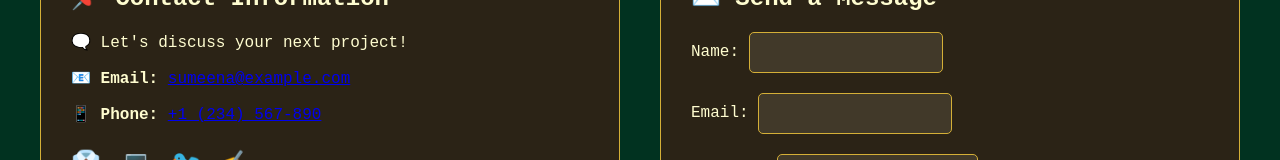
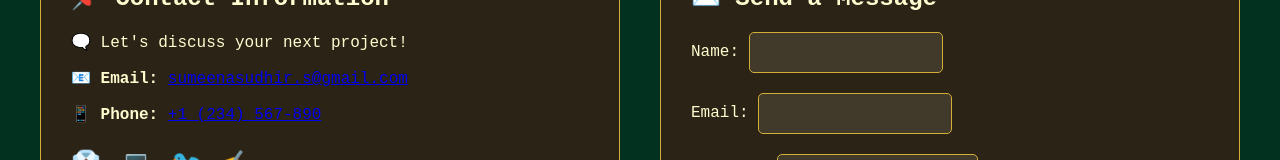
Before and after one commit to MetroVault/CODSOFT, a plain HTML site: page Portfolio/contact.html in a window 1280 px wide. Shown: the part 269-429 px from the top of the page. Drawn offline with Linux system fonts and the light colour scheme.

Commit message:
Update contact.html Email address

```diff
--- a/Portfolio/contact.html
+++ b/Portfolio/contact.html
@@ -194,7 +194,7 @@
                 <p>🗨️ Let's discuss your next project!</p>
 
                 <div class="contact-details">
-                    <p>📧 <strong>Email:</strong> <a href="mailto:sumeena@example.com">sumeena@example.com</a></p>
+                    <p>📧 <strong>Email:</strong> <a href="mailto:sumeena@example.com">sumeenasudhir.s@gmail.com</a></p>
                     <p>📱 <strong>Phone:</strong> <a href="tel:+1234567890">+1 (234) 567-890</a></p>
                 </div>
 
```
